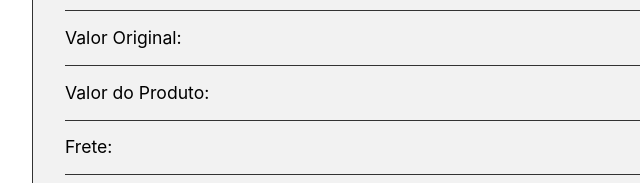
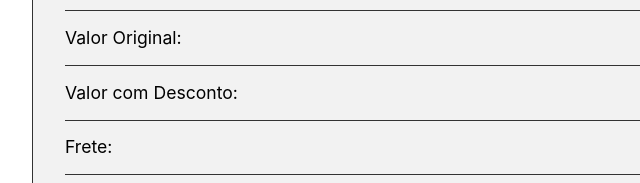
Before and after one commit to importsmoba/playstation5blackfridaycasasbahia, a website: page public/checkout.html in a window 1280 px wide. Shown: the part 1077-1260 px from the top of the page, 208-848 px from the left. Drawn offline with Linux system fonts and the light colour scheme.

Commit message:
Update checkout.html

```diff
--- a/public/checkout.html
+++ b/public/checkout.html
@@ -263,7 +263,7 @@ h1 {
 </li>
 
     <li><span>Valor Original:</span> <span id="produto-preco-original">R$ 0,00</span></li>
-    <li><span>Valor do Produto:</span> <span id="produto-preco">R$ 3.889,00</span></li>
+    <li><span>Valor com Desconto:</span> <span id="produto-preco">R$ 2.099,00</span></li>
     <li><span>Frete:</span> <span id="frete-valor">R$ 0,00</span></li>
     <li class="total"><span>Total a Pagar:</span> <span id="total-valor" class="valor-total">R$ 2.099,00</span></li>
 </ul>
```
